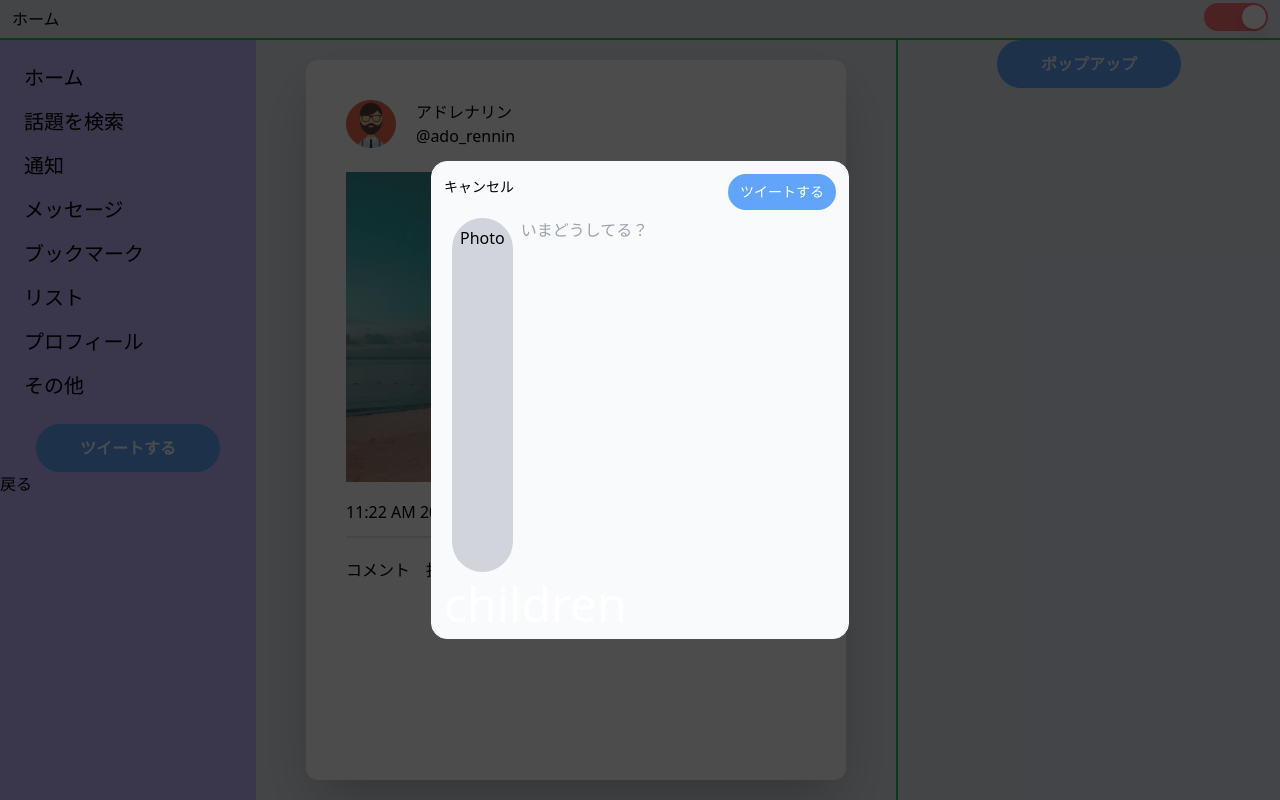
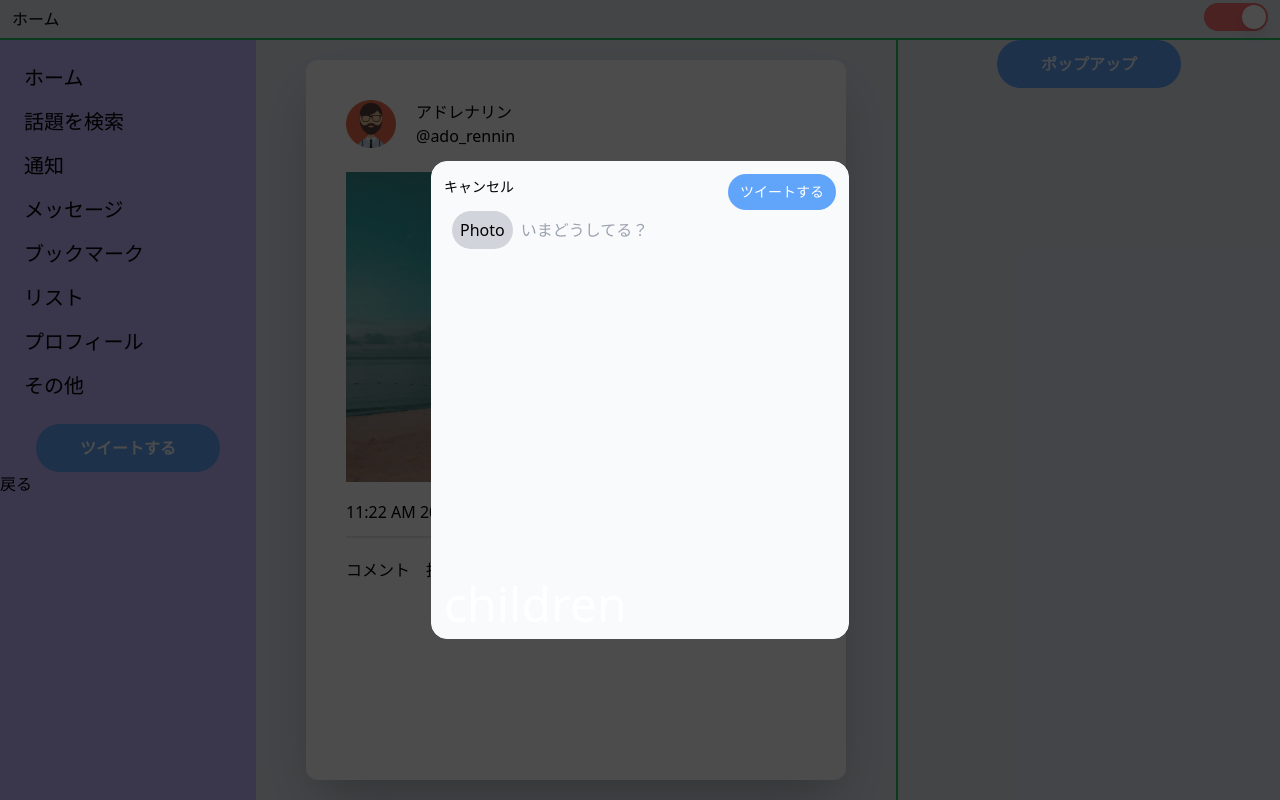
Before and after one commit to mitchan-tenpa/twitter-app, a Next.js app: page /TwitterPage in a window 1280 px wide. Both pictures are taken after a click on the button "ツイートする". Built offline with nearby package versions, Linux system fonts and the light colour scheme.

Commit message:
⚡️ ツイート入力後にモーダル閉じる処理

```diff
--- a/components/Modal.tsx
+++ b/components/Modal.tsx
@@ -9,6 +9,8 @@ const Modal = ({show, onClose, children, onAddText}) => {
   const submitForm = (e) => {
     e.preventDefault();
     onAddText(text);
+    setText("");
+    setIsBrowser(false);
   };
 
   useEffect(() => {
@@ -35,9 +37,9 @@ const Modal = ({show, onClose, children, onAddText}) => {
             </span>
           </button>
         </div>
-        <div className='flex p-2 h-370'>
-          <span className='p-2 bg-gray-300 rounded-full'>Photo</span>
+        <div className='p-2 h-370'>
           <form onSubmit={submitForm}>
+            <span className='p-2 bg-gray-300 rounded-full'>Photo</span>
             <input
               type="text"
               placeholder='いまどうしてる？'
--- a/tailwind.config.js
+++ b/tailwind.config.js
@@ -7,6 +7,7 @@ module.exports = {
   theme: {
     extend: {},
     width: {
+      "50": "50px",
       "418": "418px",
       "540": "540px",
       "20%": "20%",
@@ -17,6 +18,7 @@ module.exports = {
       "5%": "5%",
       "10%": "10%",
       "95%": "95%",
+      "50": "50px",
       "370": "370px",
       "478": "478px",
       "screen": "100vh",
```
